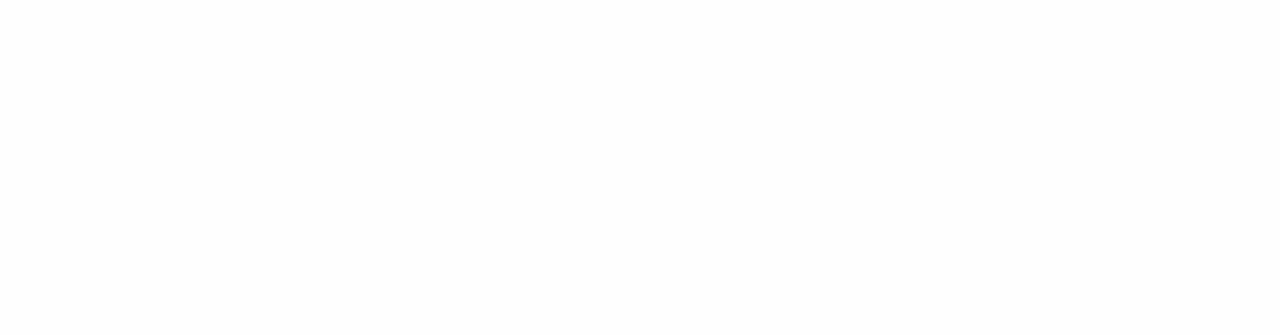
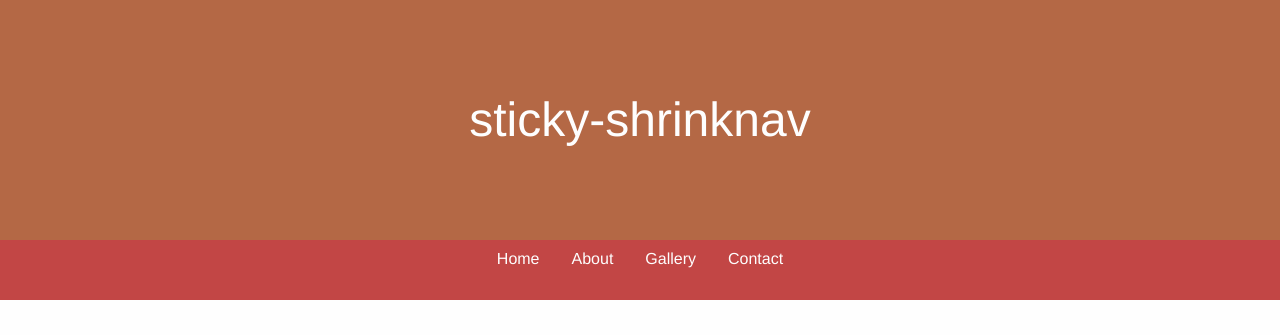
Before and after one commit to coleman-buffa/portfolioV3, a plain HTML site: page index.html in a window 1280 px wide. Shown: the top 335 px of the page. Drawn offline with nearby package versions, Linux system fonts and the light colour scheme.

Commit message:
Add navigation bar with basic styling.

```diff
--- a/index.html
+++ b/index.html
@@ -17,6 +17,20 @@
 </head>
 
 <body>
+
+	<header class="sticky-shrinknav-header">
+		<h1 class="sticky-shrinknav-header-title">sticky-shrinknav</h1>
+		<ul class="menu align-center sticky-shrinknav-menu">
+			<li><a href="#">Home</a></li>
+			<li><a href="#">About</a></li>
+			<li><a href="#">Gallery</a></li>
+			<li><a href="#">Contact</a></li>
+		</ul>
+	</header>
+
+
+
+
 
 	<ul class="sticky-social-bar">
 		<li class="social-icon">
--- a/script.js
+++ b/script.js
@@ -0,0 +1,12 @@
+$(document).ready(function () {
+	$(function() {
+		$(window).scroll(function() {
+			var winTop = $(window).scrollTop();
+			if (winTop >= 30) {
+				$("body").addClass("sticky-shrinknav-wrapper");
+			} else{
+				$("body").removeClass("sticky-shrinknav-wrapper");
+			}
+		});
+	});
+})
--- a/style.css
+++ b/style.css
@@ -1,3 +1,84 @@
+
+body {
+  padding-top: 330px;
+}
+
+.sticky-shrinknav-menu {
+  position: absolute;
+  left: 50%;
+  -webkit-transform: translateX(-50%);
+      -ms-transform: translateX(-50%);
+          transform: translateX(-50%);
+  bottom: 0;
+  height: 3.75rem;
+  line-height: 3.75rem;
+  width: 100%;
+  background-color:  #C24645;
+  transition: all 0.5s ease;
+}
+
+.sticky-shrinknav-menu li {
+  border-radius: 2px;
+  transition: all 0.3s ease;
+}
+
+.sticky-shrinknav-menu li:hover {
+  box-shadow: 0 0 0 1px #fefefe;
+}
+
+.sticky-shrinknav-menu a {
+  color: #fefefe;
+}
+
+.sticky-shrinknav-header-title {
+  transition: all 0.3s ease;
+  position: relative;
+  -webkit-transform: translateY(-1.875rem);
+      -ms-transform: translateY(-1.875rem);
+          transform: translateY(-1.875rem);
+  margin-bottom: 0;
+  color: #fefefe;
+}
+
+.sticky-shrinknav-header {
+  width: 100%;
+  height: 300px;
+  display: -webkit-flex;
+  display: -ms-flexbox;
+  display: flex;
+  -webkit-align-items: center;
+      -ms-flex-align: center;
+          align-items: center;
+  -webkit-justify-content: center;
+      -ms-flex-pack: center;
+          justify-content: center;
+  background-color: #B46845;
+  text-align: center;
+  position: fixed;
+  top: 0;
+  left: 0;
+  overflow: hidden;
+  transition: all 0.5s ease;
+}
+
+body.sticky-shrinknav-wrapper {
+  padding-top: 130px;
+}
+
+body.sticky-shrinknav-wrapper .sticky-shrinknav-header {
+  height: 3.75rem;
+  background-color: #B46845;
+}
+
+body.sticky-shrinknav-wrapper .sticky-shrinknav-header .sticky-shrinknav-header-title {
+  -webkit-transform: scale(0);
+      -ms-transform: scale(0);
+          transform: scale(0);
+  transition: all 0.3s ease;
+}
+
+
+
 .sticky-social-bar {
   padding: 0;
   margin: 0;
@@ -55,8 +136,6 @@
   background-color: #C24645;
 }
 
-
-
 .sticky-social-bar .social-icon > a > .social-icon-text {
   font-size: 80%;
   color: #fefefe;
```
